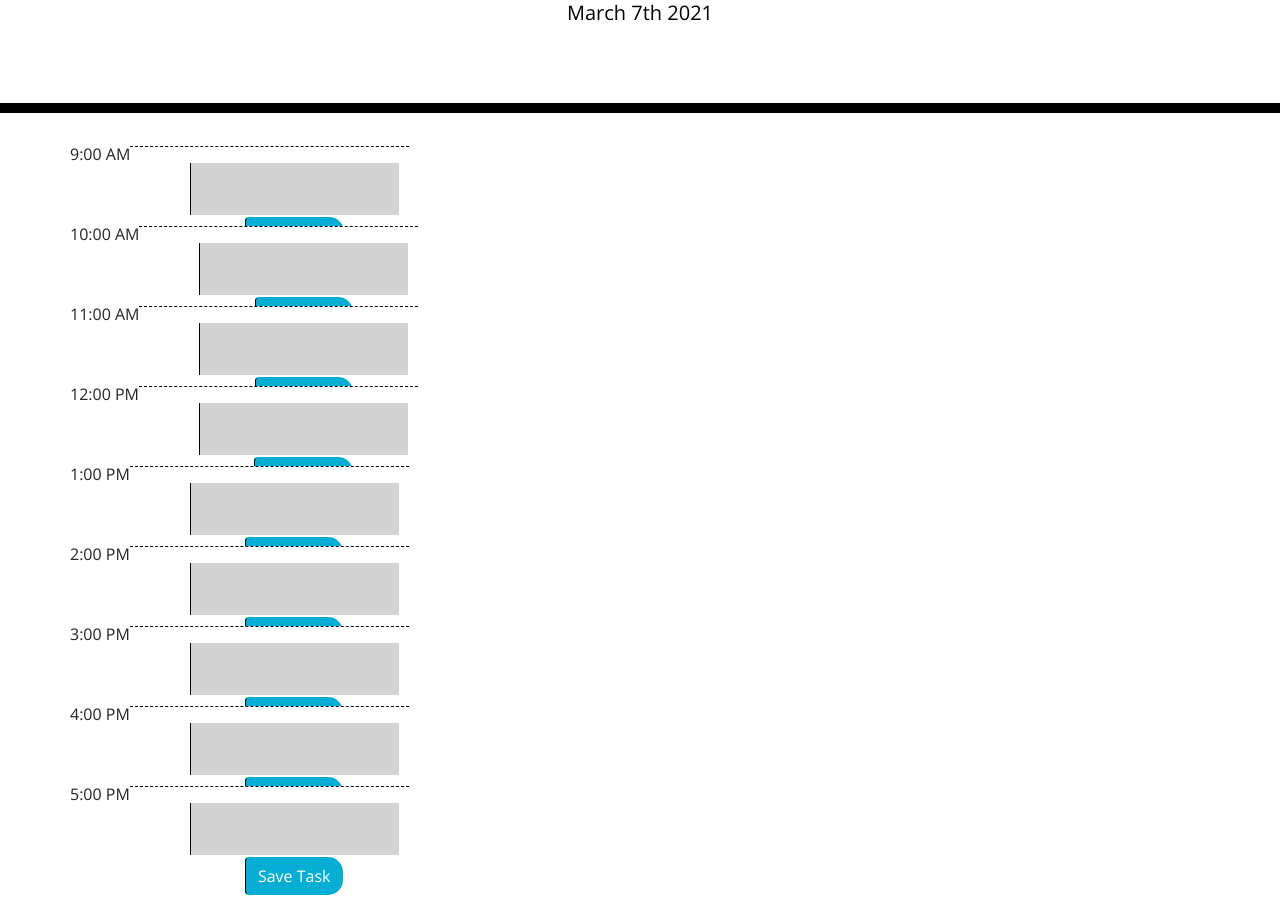
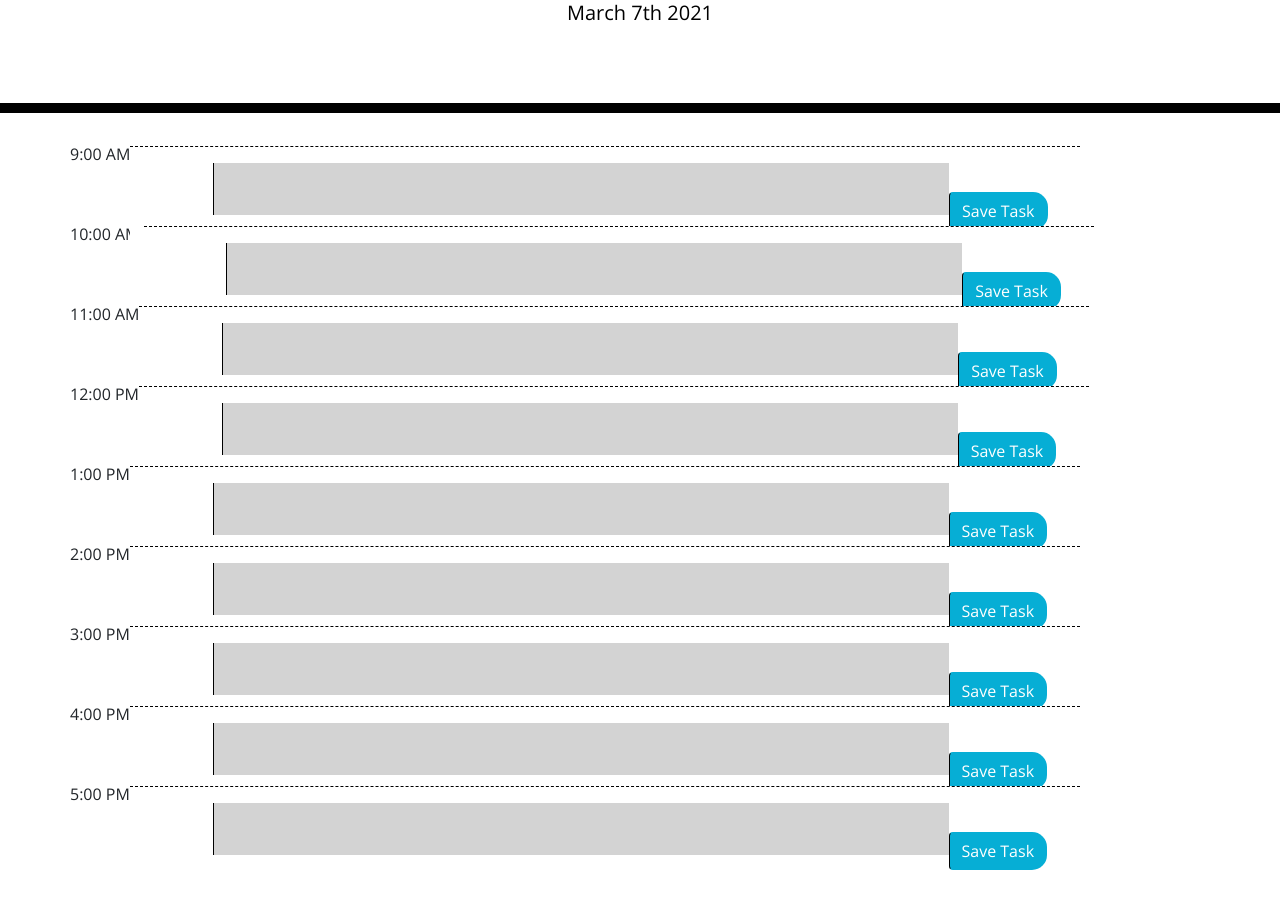
Before and after one commit to noahschnur/daily-planner-5, a plain HTML site: page Develop/index.html in a window 1280 px wide. Shown: the part 191-1105 px from the top of the page. After the commit the page ends 1080 px from the top, so only its background shows below. Drawn offline with nearby package versions, Linux system fonts and the light colour scheme.

Commit message:
localstage set/get and css fix try 1

```diff
--- a/Develop/index.html
+++ b/Develop/index.html
@@ -31,57 +31,48 @@
     <div class="container">
       <div class="time-block">
         <div class="row">9:00 AM
-          <div class="hour">
-            <textarea id="9" class="col-9 task-input"></textarea>
-            <button type="button" class="btn saveBtn">Save Task</button>
+          <div class="hour col-sm-10">
+            <textarea id="9" class="task-input"></textarea><button type="button" class="btn saveBtn">Save Task</button>
           </div>
         </div>
         <div class="row">10:00 AM
-          <div class="hour">
-            <textarea id="10" class="col-9 task-input"></textarea>
-            <button type="button" class="btn saveBtn">Save Task</button>
+          <div class="hour col-sm-10">
+            <textarea id="10" class="task-input"></textarea><button type="button" class="btn saveBtn">Save Task</button>
           </div>
         </div>
         <div class="row">11:00 AM
-          <div class="hour">
-            <textarea id="11" class="col-9 task-input"></textarea>
-            <button type="button" class="btn saveBtn">Save Task</button>
+          <div class="hour col-sm-10">
+            <textarea id="11" class="task-input"></textarea><button type="button" class="btn saveBtn">Save Task</button>
           </div>
         </div>
         <div class="row">12:00 PM
-          <div class="hour">
-            <textarea id="12" class="col-9 task-input"></textarea>
-            <button type="button" class="btn saveBtn">Save Task</button>
+          <div class="hour col-sm-10">
+            <textarea id="12" class="task-input"></textarea><button type="button" class="btn saveBtn">Save Task</button>
           </div>
         </div>
         <div class="row">1:00 PM
-          <div class="hour">
-            <textarea id="13" class="col-9 task-input"></textarea>
-            <button type="button" class="btn saveBtn">Save Task</button>
+          <div class="hour col-sm-10">
+            <textarea id="13" class="task-input"></textarea><button type="button" class="btn saveBtn">Save Task</button>
           </div>
         </div>
         <div class="row">2:00 PM
-          <div class="hour">
-            <textarea id="14" class="col-9 task-input"></textarea>
-            <button type="button" class="btn saveBtn">Save Task</button>
+          <div class="hour col-sm-10">
+            <textarea id="14" class="task-input"></textarea><button type="button" class="btn saveBtn">Save Task</button>
           </div>
         </div>
         <div class="row">3:00 PM
-          <div class="hour">
-            <textarea id="15" class="col-9 task-input"></textarea>
-            <button type="button" class="btn saveBtn">Save Task</button>
+          <div class="hour col-sm-10">
+            <textarea id="15" class="task-input"></textarea><button type="button" class="btn saveBtn">Save Task</button>
           </div>
         </div>
         <div class="row">4:00 PM
-          <div class="hour">
-            <textarea id="16" class="col-9 task-input"></textarea>
-            <button type="button" class="btn saveBtn">Save Task</button>
+          <div class="hour col-sm-10">
+            <textarea id="16" class="task-input"></textarea><button type="button" class="btn saveBtn">Save Task</button>
           </div>
         </div>
         <div class="row">5:00 PM
-          <div class="hour">
-            <textarea id="17" class="col-9 task-input"></textarea>
-            <button type="button" class="btn saveBtn">Save Task</button>
+          <div class="hour col-sm-10">
+            <textarea id="17" class="task-input"></textarea><button type="button" class="btn saveBtn">Save Task</button>
           </div>
         </div>
       </div>
--- a/Develop/script.js
+++ b/Develop/script.js
@@ -17,12 +17,57 @@ var hour = moment().hour();
         }
 });
 
+ // get from local storage
+loadDate = function() {
+    for (let i = 9; i <= 17; i++) {
+    var newData = localStorage.getItem(i);
+    $(`#${i}`).val(newData);
+
+    console.log(localStorage.getItem(i))};
+};
+
 // Click save for localStorage
 $(".saveBtn").on("click", function () {
     // get nearby values
     var content = $(this).siblings(".task-input").val();
     var time = $(this).siblings().attr('id');
+
     // save in localStorage
     localStorage.setItem(time, content);
- console.log(time, content)
+
+    console.log(time, content)
 });
+
+
+loadDate()
+
+
+
+
+
+
+
+
+
+
+
+
+
+
+
+
+
+
+
+
+
+
+// setInterval(function () {
+//     $(".hour .task-input").each(function(el) {
+//       auditTask(el);
+//       localStorage.getItem(content)
+//     });
+//   }, (1000 * 60) * 5);
+
+// clear at end of day
+// hour >6, localStorage.clear()
--- a/Develop/style.css
+++ b/Develop/style.css
@@ -21,7 +21,7 @@ textarea{
   border-bottom: 10px solid black;
 }
 
-.description{
+.task-input{
   white-space: pre-wrap;
 }
 
@@ -45,16 +45,19 @@ textarea{
 .past {
   background-color: #d3d3d3;
   color: white;
+  width: 80%;
 }
 
 .present {
   background-color: #ff6961;
   color: white;
+  width: 80%;
 }
 
 .future {
   background-color: #77dd77;
   color: white;
+  width: 80%;
 }
 
 .saveBtn {
```
